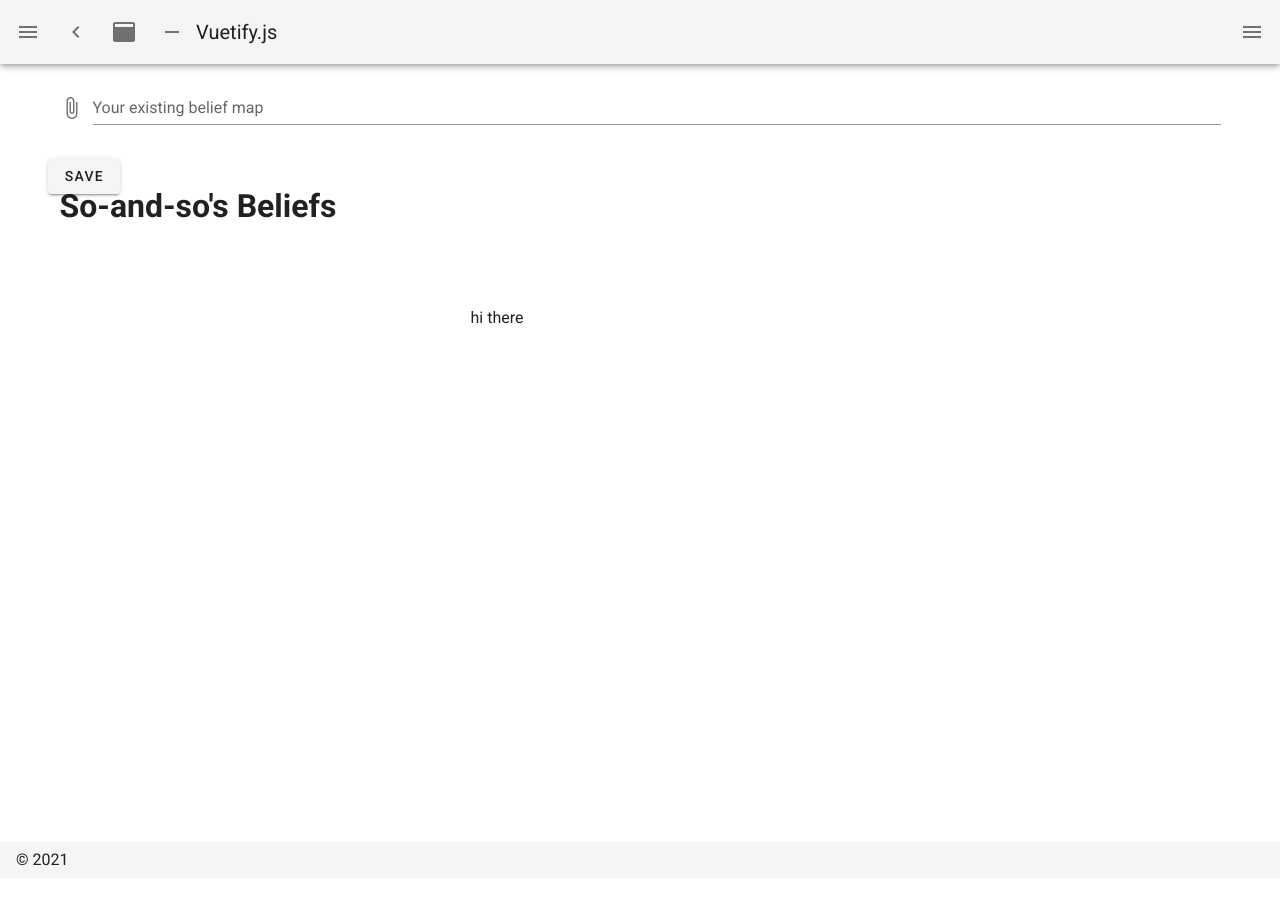
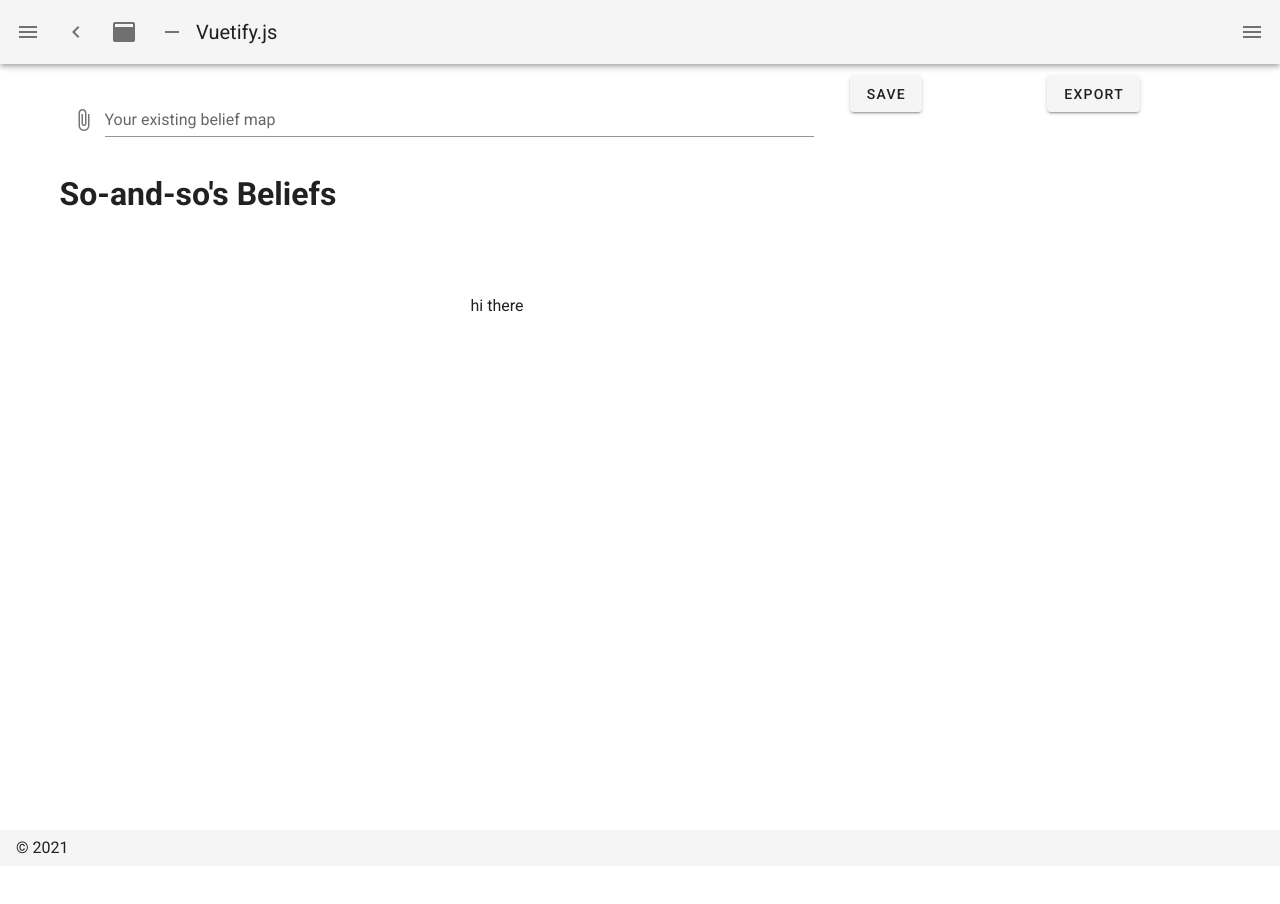
Before and after one commit to AlexCharette/belief-map, a Nuxt app: page / in a window 1280 px wide. Built offline with nearby package versions, Linux system fonts and the light colour scheme.

Commit message:
Successfully integrate file downloading.

```diff
--- a/package.json
+++ b/package.json
@@ -15,11 +15,13 @@
     "@hapi/hoek": "^9.1.1",
     "@nuxt/typescript-runtime": "^2.0.1",
     "@types/d3": "^6.3.0",
+    "@types/downloadjs": "^1.4.2",
     "@types/node": "^12.20.4",
     "@types/uuid": "^8.3.0",
     "core-js": "^3.8.3",
     "d3": "^6.5.0",
     "del": "^6.0.0",
+    "downloadjs": "^1.4.2",
     "fs": "^0.0.1-security",
     "lokijs": "^1.5.11",
     "nuxt": "^2.14.12",
--- a/pages/index.vue
+++ b/pages/index.vue
@@ -1,8 +1,15 @@
 <template>
   <div>
     <v-row>
-      <file-input></file-input>
-      <v-btn @click.prevent="saveTree">Save</v-btn>
+      <v-col md="8">
+        <file-input></file-input>
+      </v-col>
+      <v-col md="2">
+        <v-btn @click.prevent="saveTree">Save</v-btn>
+      </v-col>
+      <v-col md="2">
+        <v-btn @click.prevent="exportTree">Export</v-btn>
+      </v-col>
     </v-row>
     <belief-details v-if="displayBeliefDetails"></belief-details>
     <add-belief v-if="displayAddBelief"></add-belief>
@@ -13,7 +20,7 @@
 
 <script lang="ts">
 import Vue from 'vue'
-import jsonData from '~/assets/data/belief_map.json'
+import download from 'downloadjs'
 import AddBelief from '~/components/AddBelief.vue'
 import BeliefDetails from '~/components/BeliefDetails.vue'
 import D3Tree from '~/components/D3Tree.vue'
@@ -56,7 +63,9 @@ export default Vue.extend({
       }
     },
     exportTree() {
-      // TODO Allow user to download JSON file
+      const defaultFileName = this.$store.state.data.filename
+      const filename = defaultFileName == '' ? 'beliefMap.json' : defaultFileName
+      download(JSON.stringify(this.beliefData), filename, 'application/json')
     },
   },
   created() {
```
Also changed, not shown: assets/data/belief_map_2.json (added, +1 -0 lines), 1 other file (tests, documents, lock files or other folders).
